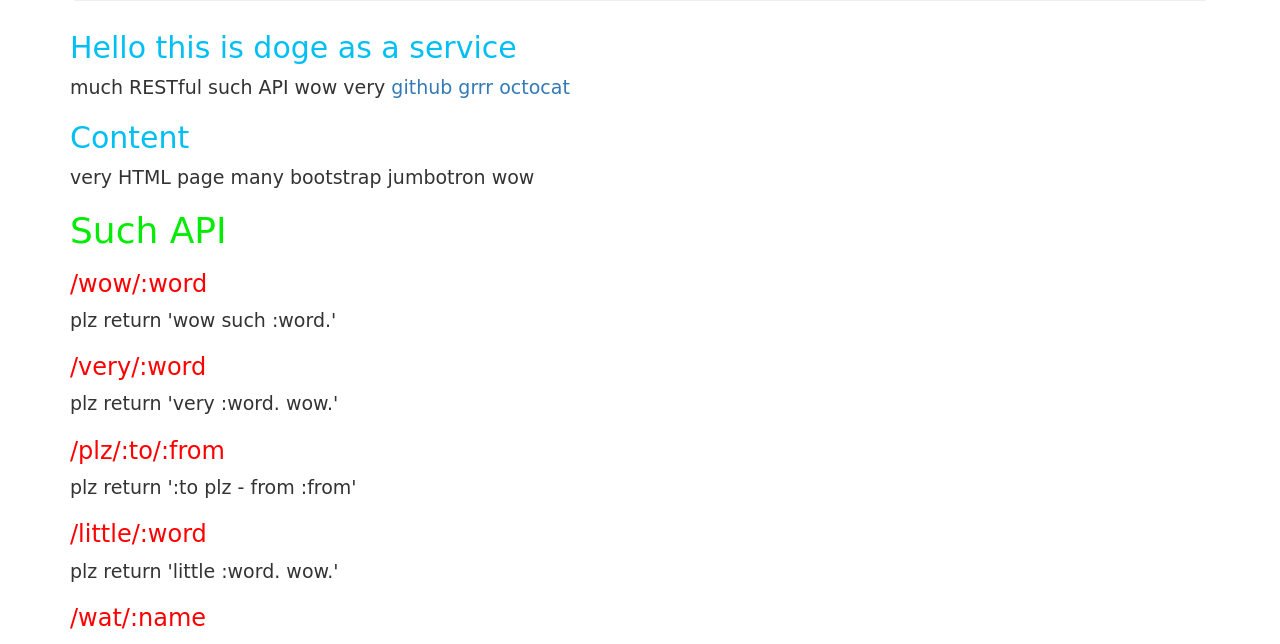
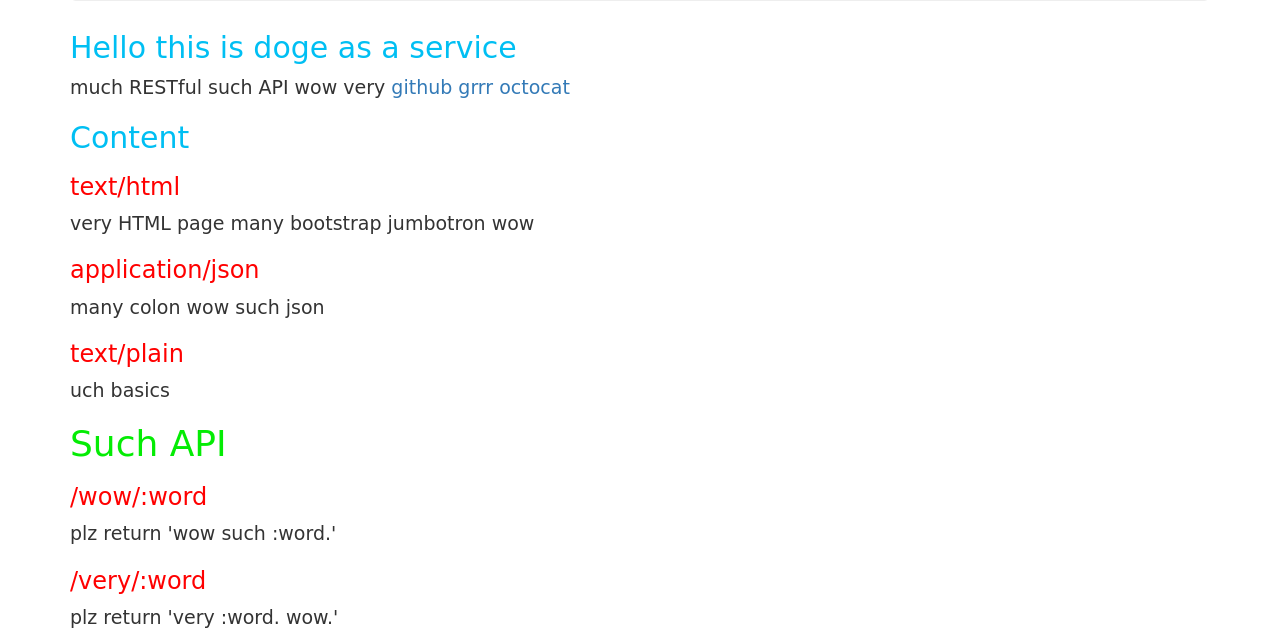
Before and after one commit to simplyluke/daas, a Flask app: page / in a window 1280 px wide. Shown: the part 241-885 px from the top of the page. Run offline with Flask 2, Linux system fonts and the light colour scheme; some libraries are stand-ins or nearby versions.

Commit message:
update index wow

```diff
--- a/templates/index.html
+++ b/templates/index.html
@@ -8,7 +8,12 @@
   <h2>Hello this is doge as a service</h2>
   <p>much RESTful such API wow very <a href="//github.com/simplyluke/daas">github grrr octocat</a></p>
   <h2>Content</h2>
+  <h3>text/html</h3>
   <p>very HTML page many bootstrap jumbotron wow</p>
+  <h3>application/json</h3>
+  <p>many colon wow such json</p>
+  <h3>text/plain</h3>
+  <p>uch basics</p>
   <h1>Such API</h1>
   <h3>/wow/:word</h3>
   <p>plz return 'wow such :word.'</p>
```
